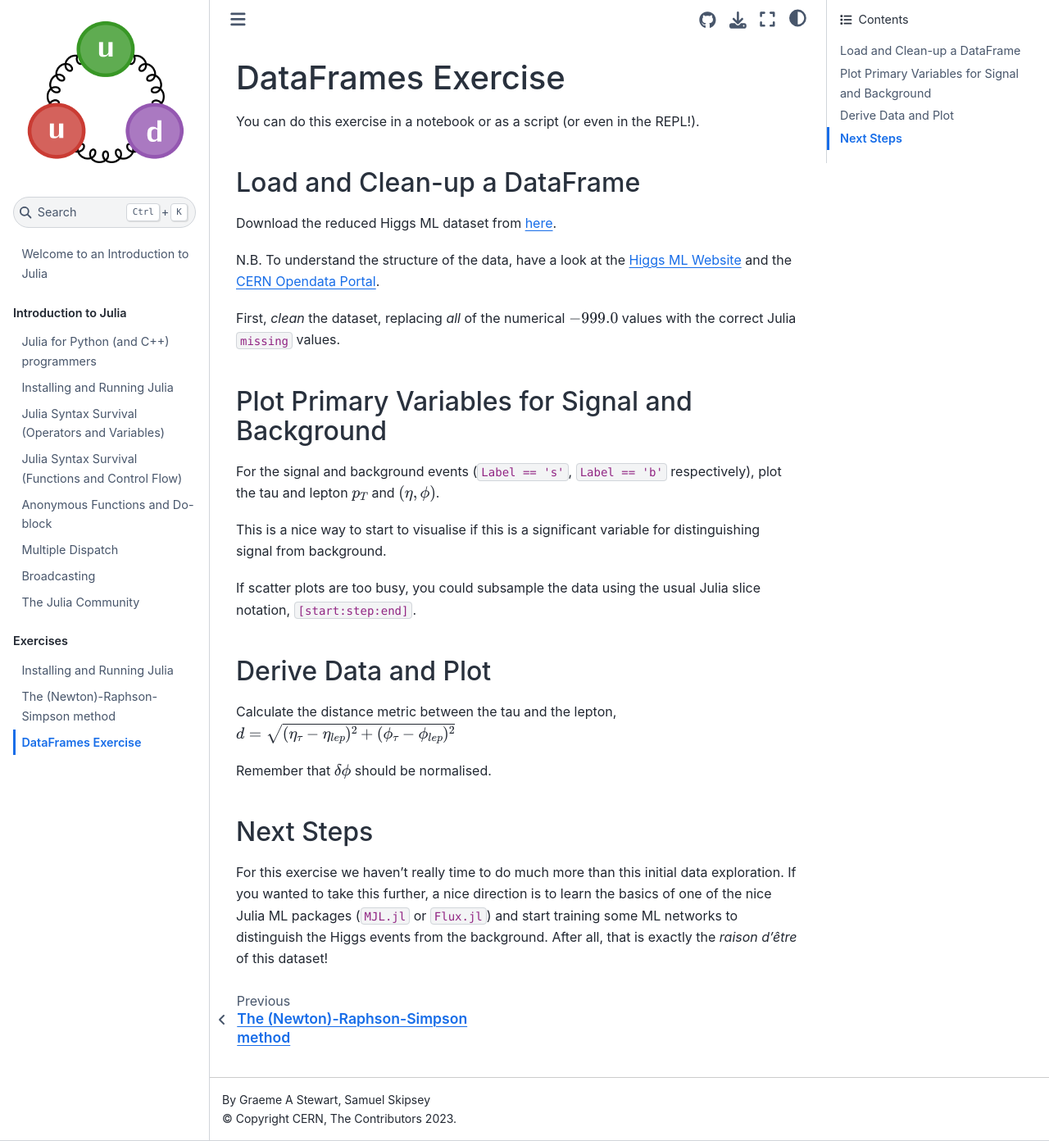
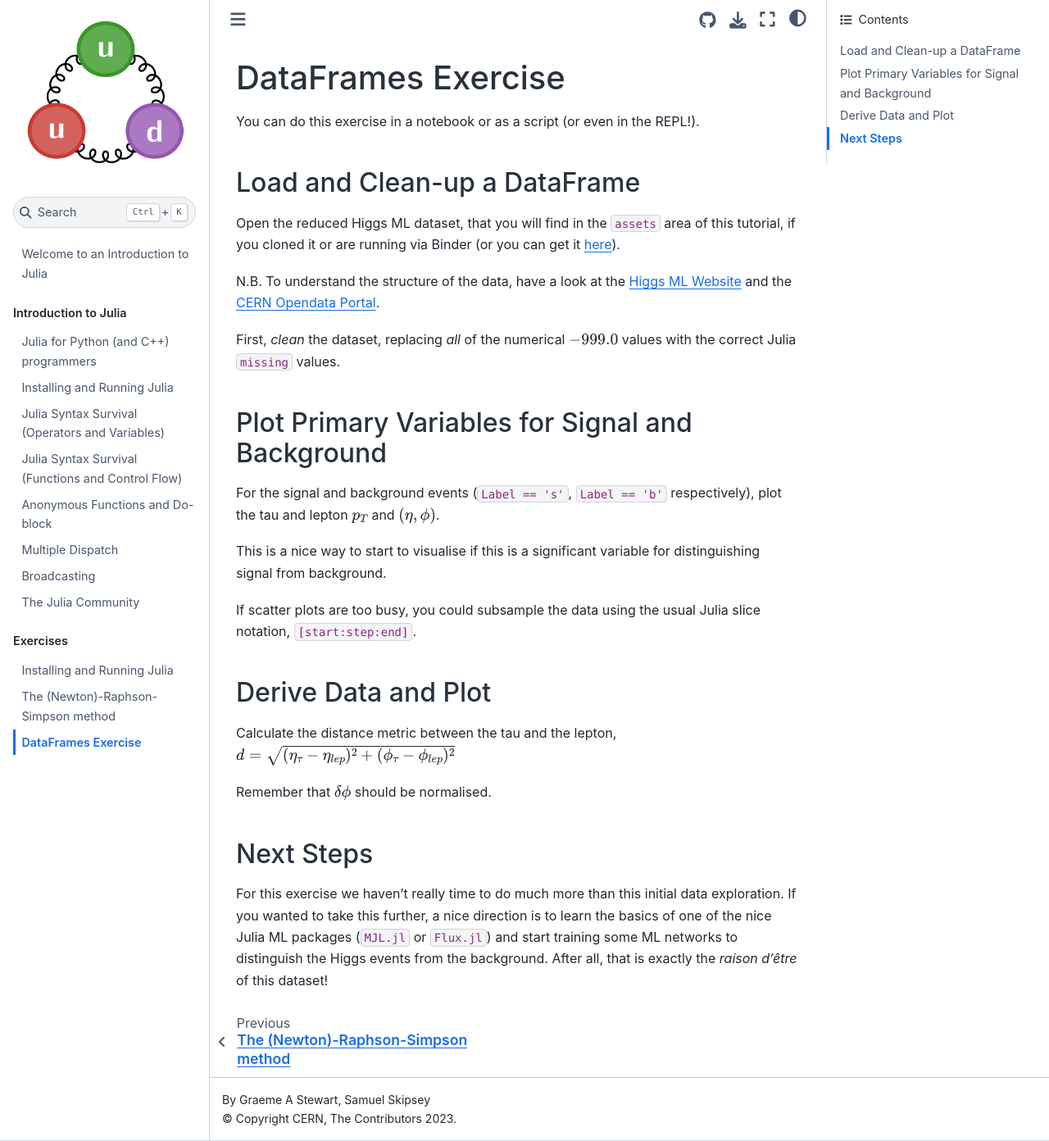
Before and after one commit to JuliaHEP/JuliaHEP-2023, a Jupyter Book: the page built from julia-intro/docs/exercises/dataframes.md, in a window 1280 px wide and 1392 px high. Shown: the whole window at 82% size. Built offline with Jupyter Book 1.0.4 settings and Sphinx 7.4.7 and the Sphinx Book theme 1.1.4, drawn with Linux system fonts in a browser that asks for light colours; pages that are not in the unit, such as notebooks, are missing from menus.

Commit message:
Tiny update re. DataFrame inputs

```diff
--- a/julia-intro/docs/exercises/dataframes.md
+++ b/julia-intro/docs/exercises/dataframes.md
@@ -4,7 +4,7 @@
 
 ## Load and Clean-up a DataFrame
 
-Download the reduced Higgs ML dataset from [here](https://github.com/JuliaHEP/JuliaHEP-2023/raw/main/julia-intro/docs/assets/atlas-higgs-challenge-2014-v2-reduced.csv).
+Open the reduced Higgs ML dataset, that you will find in the `assets` area of this tutorial, if you cloned it or are running via Binder (or you can get it [here](https://github.com/JuliaHEP/JuliaHEP-2023/raw/main/julia-intro/docs/assets/atlas-higgs-challenge-2014-v2-reduced.csv)).
 
 N.B. To understand the structure of the data, have a look at the [Higgs ML Website](https://higgsml.ijclab.in2p3.fr) and the [CERN Opendata Portal](https://opendata.cern.ch/record/328).
 
```
